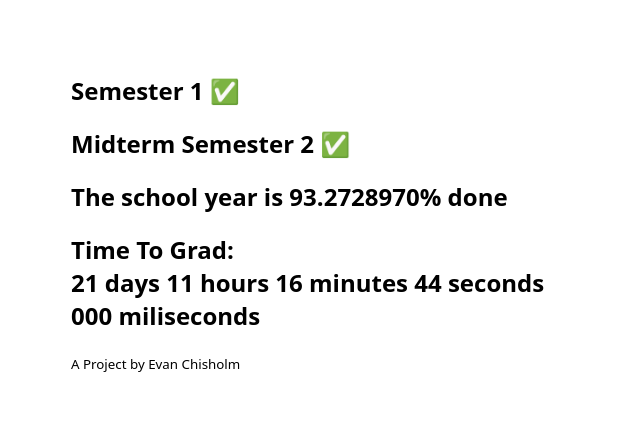
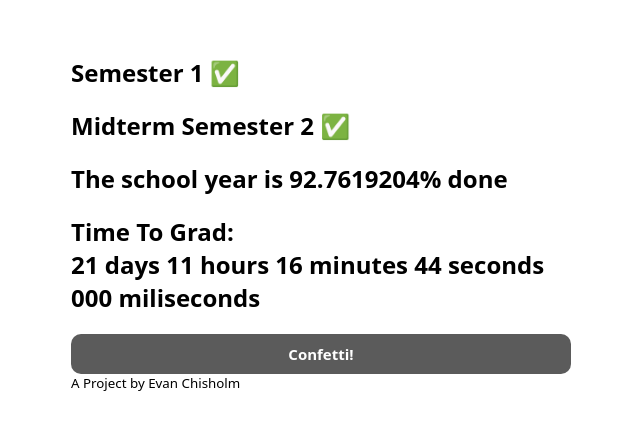
Before and after one commit to EvanChisholm1/timeline, a website built with Vite: page index.html in a window 1280 px wide. Shown: the part 194-624 px from the top of the page, without its empty margins (319-959 px from the left). Built offline with nearby package versions, Linux system fonts and the light colour scheme.

Commit message:
added confetti button

```diff
--- a/index.html
+++ b/index.html
@@ -20,7 +20,7 @@
             }
 
             @media (prefers-color-scheme: dark) {
-                * {
+                body {
                     background-color: black;
                     color: white;
                 }
@@ -35,10 +35,26 @@
                     width: 300px;
                 }
             }
+
+            .confetti {
+                background-color: rgb(91, 91, 91);
+                border: none;
+                outline: none;
+                padding: 10px;
+                border-radius: 10px;
+                color: white;
+                font-size: 15px;
+                font-weight: bold;
+            }
         </style>
     </head>
     <body>
-        <div id="app"></div>
+        <div id="app">
+            <div class="wrapper"></div>
+            <button class="confetti">Confetti!</button>
+            <small>A Project by Evan Chisholm</small>
+        </div>
+
         <script type="module" src="/src/main.ts"></script>
         <script
             async
--- a/package.json
+++ b/package.json
@@ -11,5 +11,8 @@
   "devDependencies": {
     "typescript": "^5.0.2",
     "vite": "^4.4.5"
+  },
+  "dependencies": {
+    "@tsparticles/confetti": "^3.4.0"
   }
 }
--- a/src/main.ts
+++ b/src/main.ts
@@ -1,13 +1,19 @@
+import { confetti } from "@tsparticles/confetti";
+
 const app = document.querySelector("#app");
 if (!app) throw new Error("no app element found");
 
-function getDaysUntilMidterm2() {
-    const current = new Date();
-    const mid = new Date("2024-05-02");
-    const timeDiff = mid.getTime() - current.getTime();
-    const daysDiff = timeDiff / (1000 * 60 * 60 * 24);
-    return daysDiff;
-}
+const wrapperDiv = document.querySelector(".wrapper") as HTMLDivElement;
+
+const confettiButton = document.querySelector(".confetti") as HTMLButtonElement;
+
+confettiButton.addEventListener("click", () => {
+    confetti({
+        particleCount: 200,
+        spread: 360,
+        origin: { y: 0.5 },
+    });
+});
 
 function render() {
     const schoolYearStart = new Date();
@@ -19,29 +25,13 @@ function render() {
     schoolYearStart.setSeconds(0);
     schoolYearStart.setMilliseconds(0);
 
-    const semester2Start = new Date();
-    semester2Start.setFullYear(2024);
-    semester2Start.setMonth(0);
-    semester2Start.setDate(29);
-    semester2Start.setHours(14);
-    semester2Start.setMinutes(15);
-    semester2Start.setSeconds(0);
-    semester2Start.setMilliseconds(0);
-
-    const schoolYearEnd = new Date();
-    schoolYearEnd.setFullYear(2024);
-    schoolYearEnd.setMonth(5);
-    schoolYearEnd.setDate(26);
-    schoolYearEnd.setHours(0);
-    schoolYearEnd.setMinutes(0);
-    schoolYearEnd.setSeconds(0);
-    schoolYearEnd.setMilliseconds(0);
-
     const graduationTime = new Date();
     graduationTime.setFullYear(2024);
     graduationTime.setMonth(5);
     graduationTime.setDate(27);
     graduationTime.setHours(12 + 3, 0, 0, 0);
+
+    const schoolYearEnd = graduationTime;
 
     const current = new Date();
 
@@ -73,7 +63,7 @@ function render() {
 
     const precision = 9;
 
-    app!.innerHTML = `<div class="wrapper"><h2>  Semester 1 ✅</h2>
+    wrapperDiv.innerHTML = `<h2> Semester 1 ✅ </h2>
     <h2> Midterm Semester 2 ✅ </h2>
 
     <h2>The school year is ${yearProgress.toPrecision(precision)}% done</h2>
@@ -87,12 +77,8 @@ function render() {
         .toString()
         .padStart(2, "0")} seconds ${ms
         .toString()
-        .padStart(3, "0")} miliseconds </h2>
+        .padStart(3, "0")} miliseconds </h2>`;
 
-
-
-
-    <div> <small>A Project by Evan Chisholm</small>`;
     requestAnimationFrame(render);
 }
 
```
Also changed, not shown: 1 other file.
